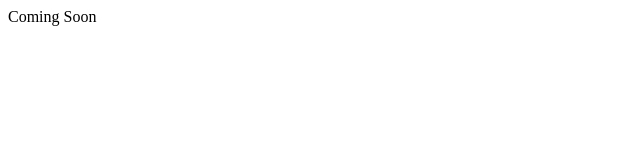
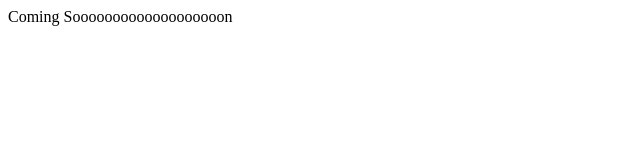
Before and after one commit to minewhn/JaroWu.github.io, a plain HTML site: page Blog/index.html in a window 1280 px wide. Shown: the whole page, without its empty margins (0-640 px from the left). Drawn offline with Linux system fonts and the light colour scheme.

Commit message:
Update index.html

```diff
--- a/Blog/index.html
+++ b/Blog/index.html
@@ -6,6 +6,6 @@
     <title>JaroWu's Blog</title>
 </head>
 <body>
-    <t1>Coming Soon</t1>
+    <t1>Coming Sooooooooooooooooooon</t1>
 </body>
 </html>
```
